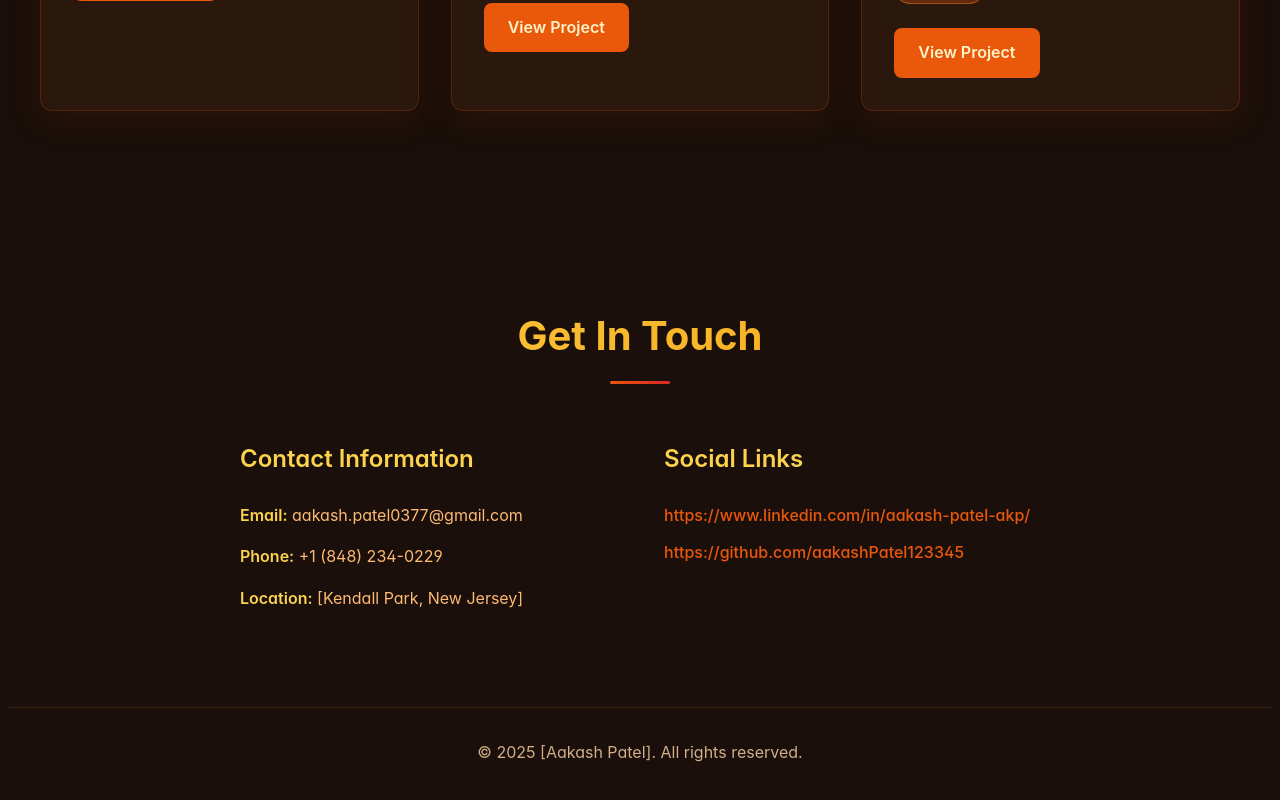
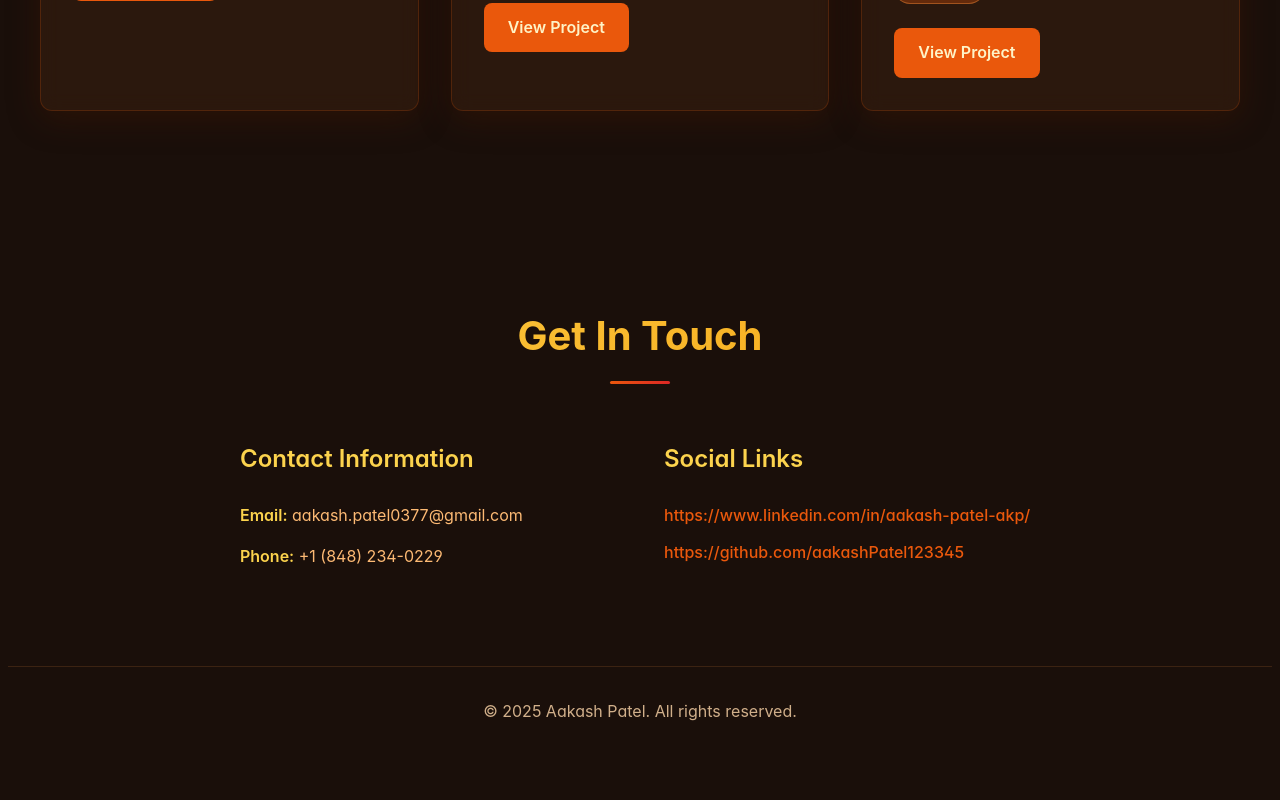
Before and after one commit to aakashPatel123345/Portfolio, a React (Vite) app: page / in a window 1280 px wide. Shown: the part 1811-2611 px from the top of the page. After the commit the page ends 2575 px from the top, so only its background shows below. Built offline with nearby package versions, Linux system fonts and the light colour scheme.

Commit message:
polishing brackets

```diff
--- a/src/components/sections/Contact.jsx
+++ b/src/components/sections/Contact.jsx
@@ -17,9 +17,7 @@ function Contact() {
               <p className="contact-item">
                 <span className="contact-label">Phone:</span> +1 (848) 234-0229
               </p>
-              <p className="contact-item">
-                <span className="contact-label">Location:</span> [Kendall Park, New Jersey]
-              </p>
+
             </div>
           </div>
           <div className="social-links">
--- a/src/components/sections/Footer.jsx
+++ b/src/components/sections/Footer.jsx
@@ -3,7 +3,7 @@ function Footer() {
     <footer className="footer">
       <div className="footer-container">
         <p className="footer-text">
-          &copy; 2025 [Aakash Patel]. All rights reserved.
+          &copy; 2025 Aakash Patel. All rights reserved.
         </p>
       </div>
     </footer>
```
